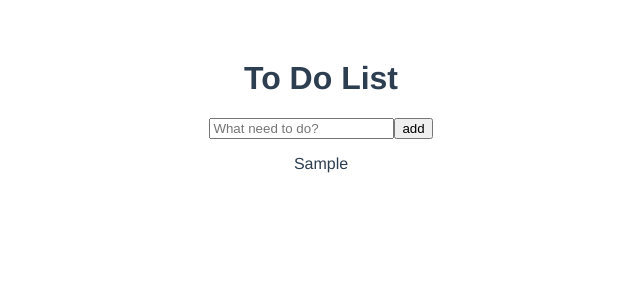
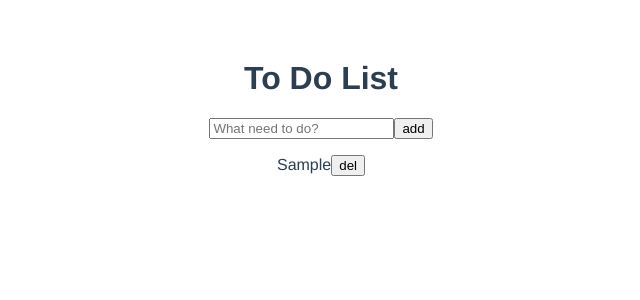
Before and after one commit to Zasetsky/ToDoList, a Vue app in the folder client/: page / in a window 1280 px wide. Both pictures are taken after typing "Sample" into the empty fields and a click on the button "add". Shown: the top 300 px of the page, without its empty margins (319-959 px from the left). Built offline with nearby package versions, Linux system fonts and the light colour scheme.

Commit message:
create removeLisFromLists

```diff
--- a/client/src/components/toDoList.vue
+++ b/client/src/components/toDoList.vue
@@ -4,7 +4,7 @@
     <input type="text" v-model="input" placeholder="What need to do?"/>
     <button @click="addLists()">add</button>
     <ul>
-      <li v-for="list in lists" :key="list">{{ list }}</li>
+      <li v-for="list in lists" :key="list">{{ list }}<button @click="removeList(list)" >del</button></li>
     </ul>
   </div>
 </template>
@@ -25,6 +25,12 @@ export default {
       }
       this.lists.push(this.input);
       this.input = '';
+    },
+    removeList(li) {
+      const list = this.lists.indexOf(li);
+      if (list !== -1) {
+        this.lists.splice(list, 1);
+      }
     },
   },
 };
```
Also changed, not shown: client/.eslintrc.js (added).
